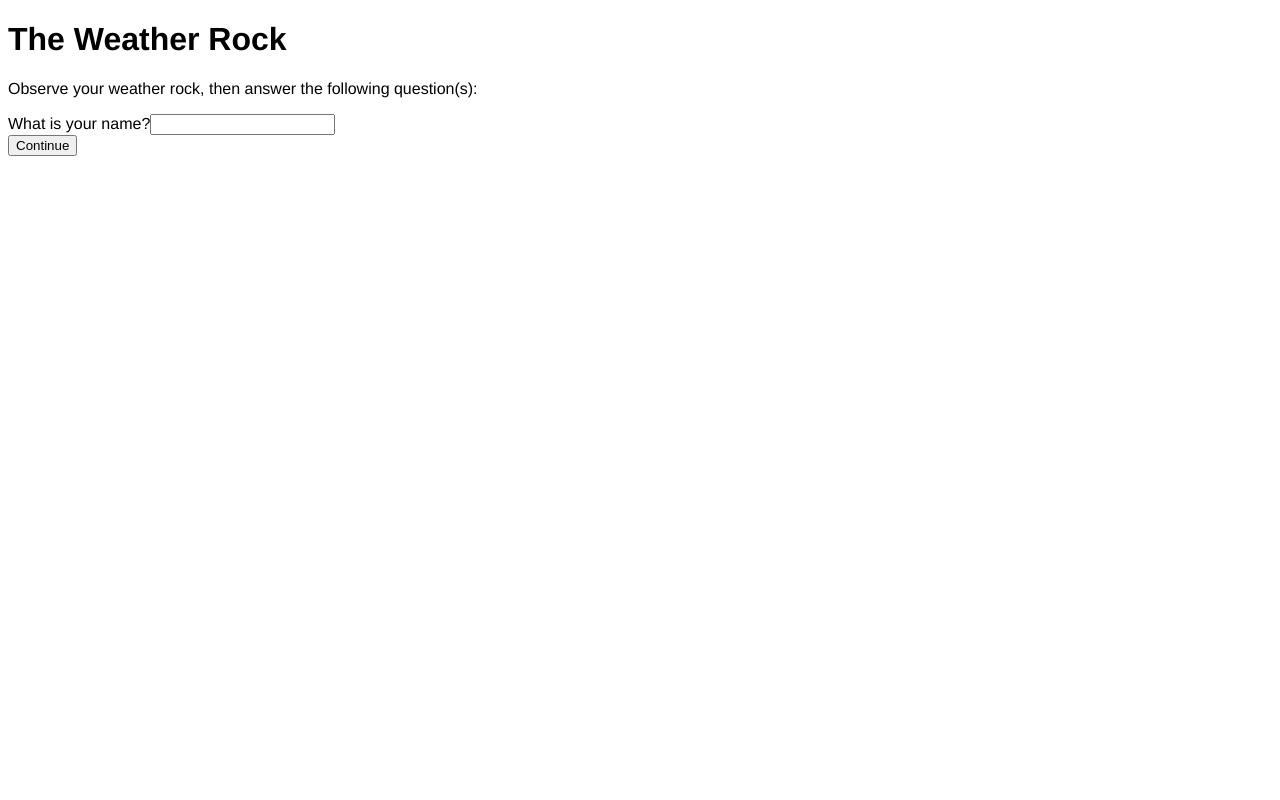
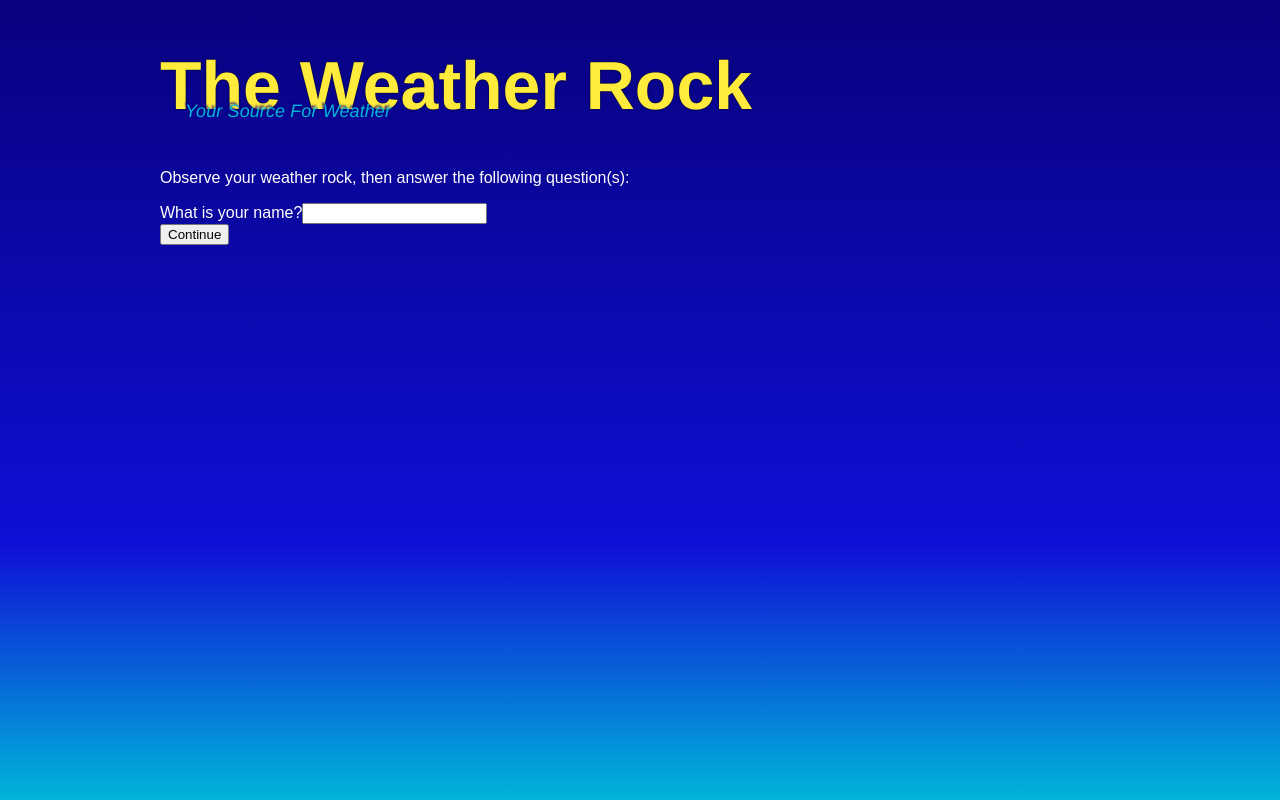
Before and after one commit to leandog/weather-rock-spa, a React app: page / in a window 1280 px wide. Built offline with nearby package versions, Linux system fonts and the light colour scheme.

Commit message:
give it a bit of style

```diff
--- a/src/index.scss
+++ b/src/index.scss
@@ -1,5 +1,47 @@
+@import "./stylesheets/variables";
+@import "./stylesheets/typography";
+
+html {
+  height: 100%;
+}
+
 body {
-  background-color: #fff;
-  color: #000;
-  font-family: Helvetica, Arial, sans-serif;
+  background: $dark-blue;
+  background: linear-gradient(180deg, $dark-blue-alpha 0%, $med-blue-alpha 68%, $light-blue-alpha 100%);
+  color: $white;
 }
+
+#root {
+  max-width: 960px;
+  margin: 0 auto;
+}
+
+.forecast {
+  border: 1px solid lighten($med-blue-alpha, 15%);
+  background: lighten($med-blue-alpha, 5%);
+  background: linear-gradient(0deg, lighten($dark-blue-alpha, 5%), lighten($med-blue-alpha, 5%));
+  width: 225px;
+  min-height: 435px;
+  text-align: center;
+
+  aside {
+    color: $dark-blue;
+    text-transform: uppercase;
+    font-family: $header-fonts;
+    font-size: 20px;
+    font-weight: bold;
+    margin: 2px;
+    margin-bottom: 2 * $gutter;
+    padding: $gutter 0;
+    background: $yellow;
+    background: radial-gradient(ellipse, $yellow 0%, $yellow 66%, darken($yellow, 33%) 100%);
+  }
+
+  p {
+    color: $yellow;
+    margin: 2px $gutter;
+    font-size: 22px;
+  }
+
+  /* TODO: include weather icons */
+}
--- a/src/js/components/App.js
+++ b/src/js/components/App.js
@@ -15,7 +15,7 @@ class App extends React.Component {
     const content = this.props.forecast !== "" ? <WeatherReport /> : <Question />;
     return (
       <div>
-        <h1>The Weather Rock</h1>
+        <h1 className="logo">The Weather Rock <sub>Your Source For Weather</sub></h1>
         {content}
       </div>
     );
--- a/src/js/components/WeatherReport.js
+++ b/src/js/components/WeatherReport.js
@@ -10,10 +10,12 @@ class WeatherReport extends React.Component {
 
   render() {
     // TODO: include name input and answer history
-    return [
-      <p key="f1">The Weather Rock's forecast for right now:</p>,
-      <p key="f2">{kb[this.props.forecast].label}</p>
-    ];
+    return (
+      <div className={`forecast ${this.props.forecast}`}>
+        <aside>Your official Weather Rock forecast</aside>
+        <p>{kb[this.props.forecast].label}</p>
+      </div>
+    );
   }
 };
 
--- /dev/null
+++ b/src/stylesheets/_typography.scss
@@ -0,0 +1,28 @@
+body {
+  font-family: $body-fonts;
+  font-weight: 100;
+}
+
+h1, h2, h3, h4, h5, h6 {
+  font-family: $header-fonts;
+  font-weight: bold;
+}
+
+h1.logo {
+  font-size: 68px;
+  position: relative;
+  color: $yellow;
+  text-shadow: 0 0 2px black;
+
+  sub {
+    position: absolute;
+    bottom: 2px;
+    left: 25px;
+    text-shadow: -2px -2px 2px $dark-blue;
+    font-size: 18px;
+    font-weight: normal;
+    font-style: italic;
+    letter-spacing: .1px;
+    color: $light-blue-alpha;
+  }
+}
--- /dev/null
+++ b/src/stylesheets/_variables.scss
@@ -0,0 +1,11 @@
+$dark-blue: rgb(8,1,126);
+$dark-blue-alpha: rgba(8,1,126,1);
+$med-blue-alpha: rgba(15,15,214,1);
+$light-blue-alpha: rgba(0,181,218,1);
+$white: #fff;
+$yellow: #ffeb3b;
+
+$body-fonts: sans-serif;
+$header-fonts: Helvetica, Arial, sans-serif;
+
+$gutter: 12px;
```
